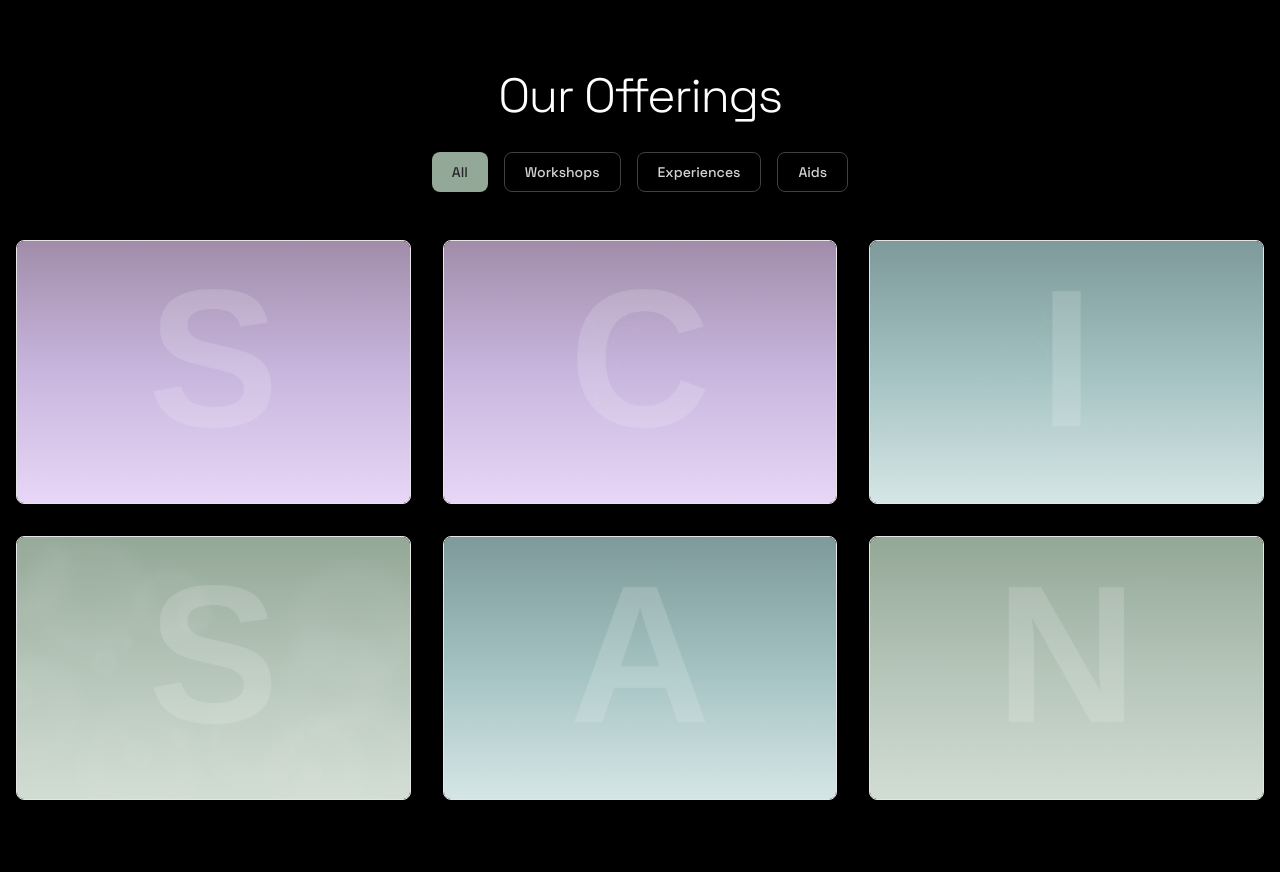
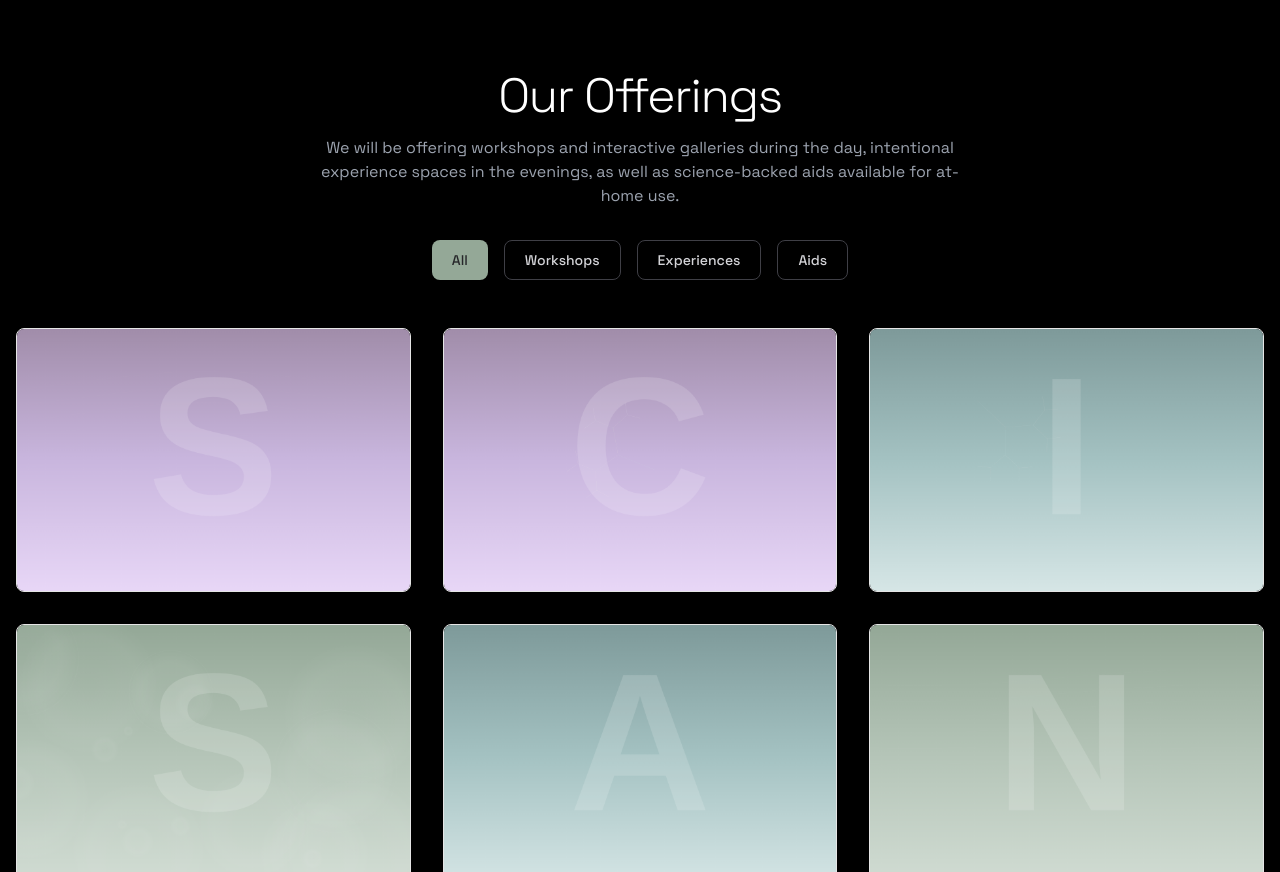
Before and after one commit to BradleyRoyes/BeyondMedium, a Next.js app: page / in a window 1280 px wide. Shown: the part 1880-2752 px from the top of the page. Built offline with nearby package versions, Linux system fonts and the light colour scheme.

Commit message:
Add descriptive text under 'Our Offerings' title

```diff
--- a/app/components/portfolio.tsx
+++ b/app/components/portfolio.tsx
@@ -75,7 +75,10 @@ export default function Portfolio() {
   return (
     <section className="bg-black py-20">
       <div className="container mx-auto px-4">
-        <h2 className="mb-8 text-center font-light">Our Offerings</h2>
+        <h2 className="mb-4 text-center font-light">Our Offerings</h2>
+        <p className="mb-8 text-center text-gray-400 max-w-2xl mx-auto">
+          We will be offering workshops and interactive galleries during the day, intentional experience spaces in the evenings, as well as science-backed aids available for at-home use.
+        </p>
         <div className="mb-12 flex flex-wrap justify-center gap-4">
           {categories.map((category) => (
             <Button
```
